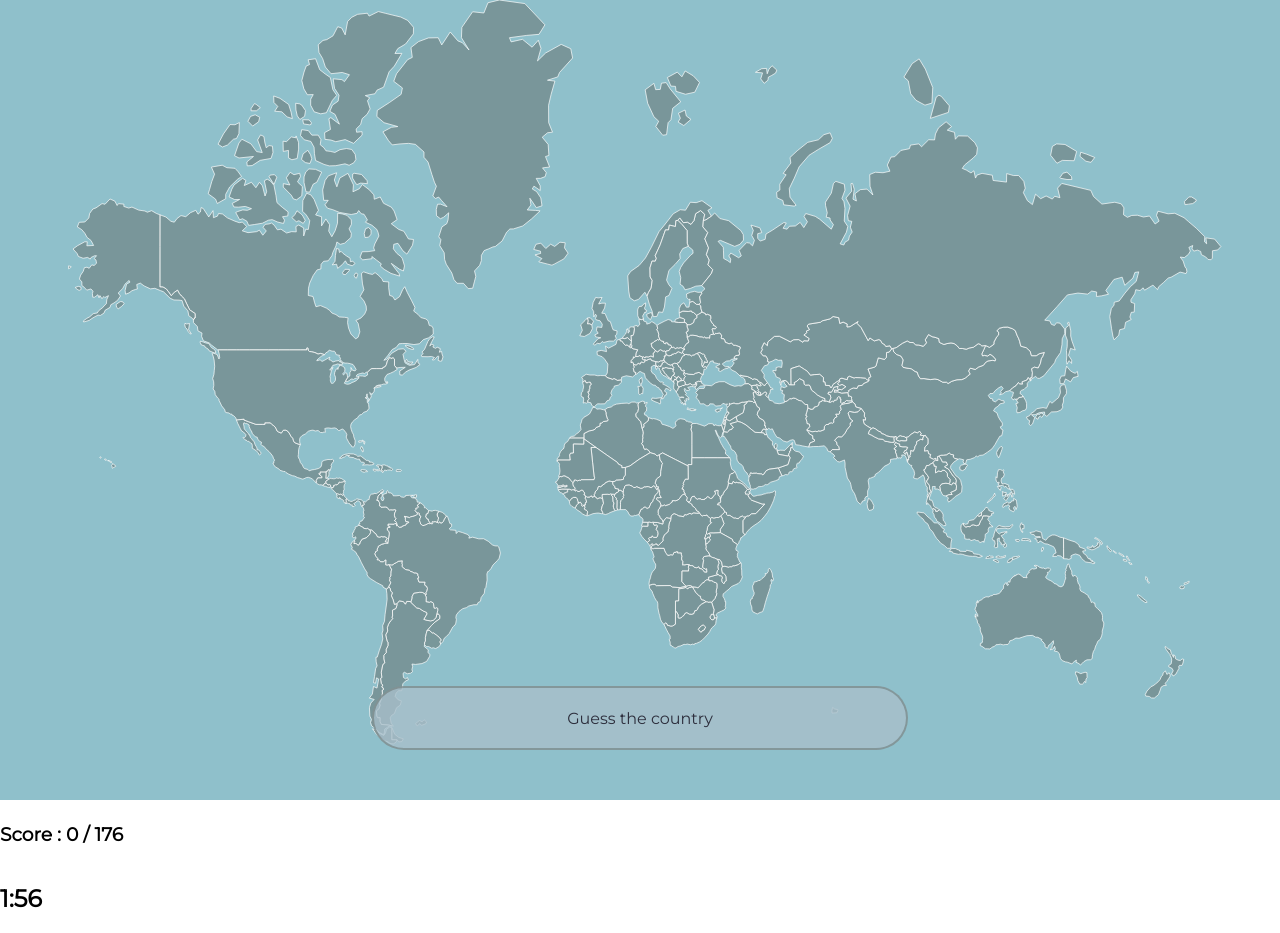
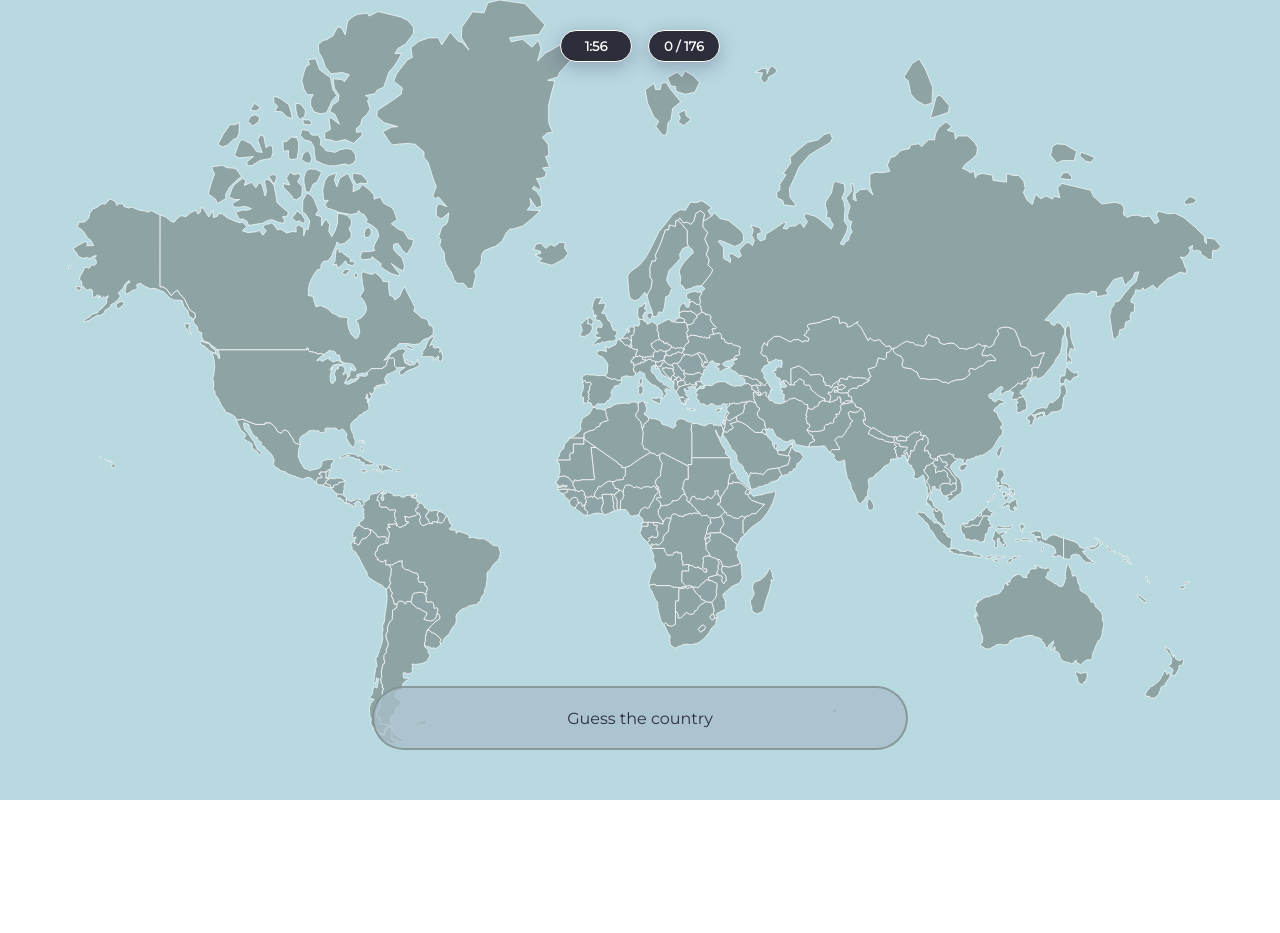
Before and after one commit to dolphinstreet/world, a plain HTML site: page index.html in a window 1280 px wide. After the commit the page ends 804 px from the top, so only its background shows below. Drawn offline with Linux system fonts and the light colour scheme.

Commit message:
CSS game info

```diff
--- a/index.html
+++ b/index.html
@@ -376,14 +376,17 @@
                 </g>
             </svg>
         </div>
-
         <input type="text" name="guessBar" id="guessBar" value="" placeholder="Guess the country">
-
-        <h3>
-            Score : <span id="score">0</span> / <span id="totalCountries">176</span>
-        </h3>
-        <h2 id="timer">00:00</h2>
-
+        <div id="game_info">
+            <div>
+                <h2 id="timer">00:00</h2>
+            </div>
+            <div>
+                <h3 id="score-heading">
+                    <span id="score">0</span> / <span id="totalCountries">176</span>
+                </h3>
+            </div>
+        </div>
         <dialog class="modal" id="endGameDialog">
             <p id="dialogMessage"></p>
             <button id="restartButton">Play again</button>
--- a/style.css
+++ b/style.css
@@ -8,15 +8,11 @@ body {
     font-family: "Montserrat", sans-serif;
 }
 
-.map_container {
-    display: flex;
-    flex-direction: column;
-}
 
 svg {
     height: 100vh;
     width: 100vw;
-    background-color: rgb(143, 192, 203);
+    background-color: rgb(184, 217, 224);
 
 }
 
@@ -54,21 +50,56 @@ input {
     text-align: center;
     font-family: inherit;
     background-color: rgba(255, 255, 255, 0.792);
+    filter: drop-shadow(0px 5px 10px rgba(39, 17, 77, 0.269));
 }
 
 
 
 input[type=text]:focus {
-    border-color:rgb(45, 46, 60);
+    border-color: rgb(45, 46, 60);
 }
+
 input[type=text]:disabled {
-    border-color:rgba(100, 110, 106, 0.502);
+    border-color: rgba(100, 110, 106, 0.502);
     background-color: rgba(168, 191, 202, 0.792);
+    filter:none;
+
 }
 
 input::placeholder {
     opacity: 1;
     color: rgb(45, 46, 60);
+}
+
+#game_info {
+    position: fixed;
+    left: 50%;
+    transform: translateX(-50%);
+    top: 30px;
+    display: flex;
+    gap: 1rem;
+}
+
+#game_info div {
+    height: 30px;
+    min-width: 70px;
+    border-radius: 50px;
+    border: 0.5px solid white;
+    text-align: center;
+    background-color: rgb(45, 46, 60);
+    color: white;
+    filter: drop-shadow(0px 5px 10px rgba(39, 17, 77, 0.269));
+    display: flex;
+    align-items: center;
+    justify-content: center;
+}
+
+#timer,
+#score,
+#totalCountries,
+#score-heading {
+    font-size: 13px;
+    margin: 0;
 }
 
 
```
